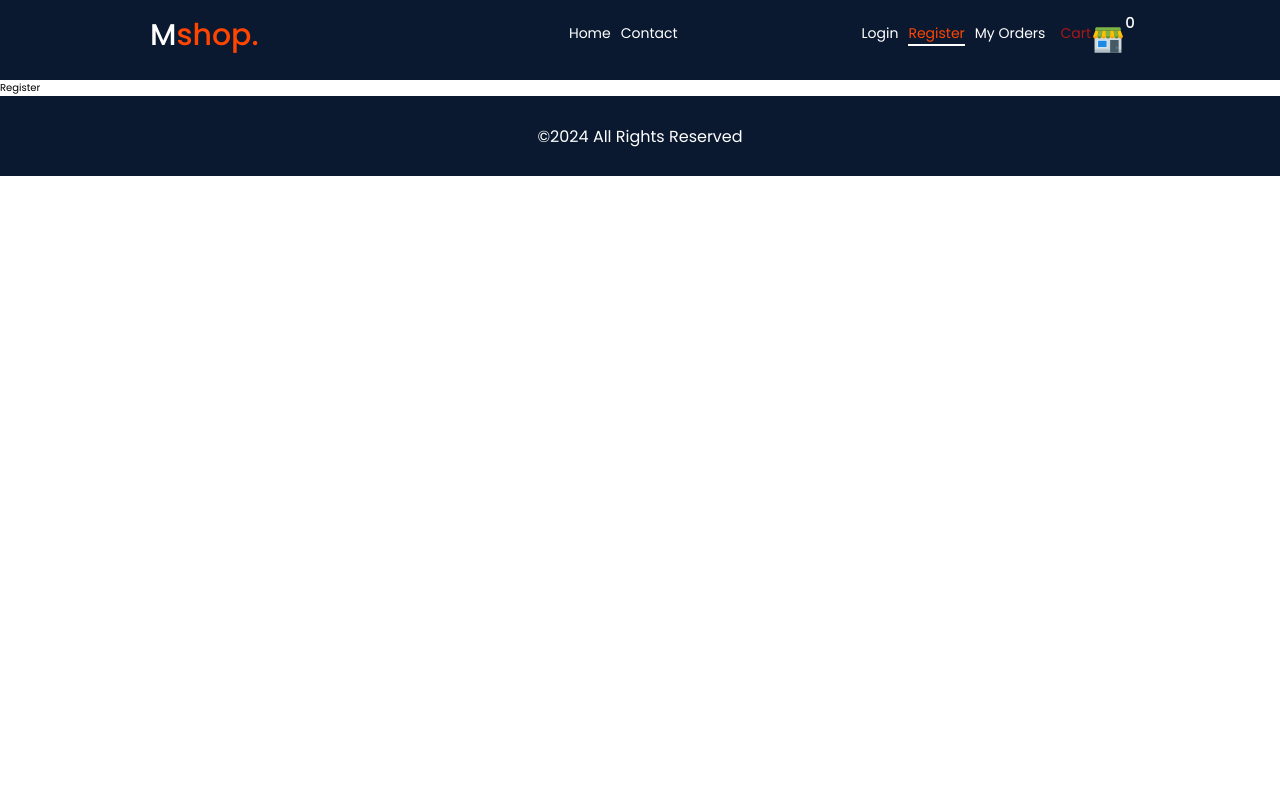
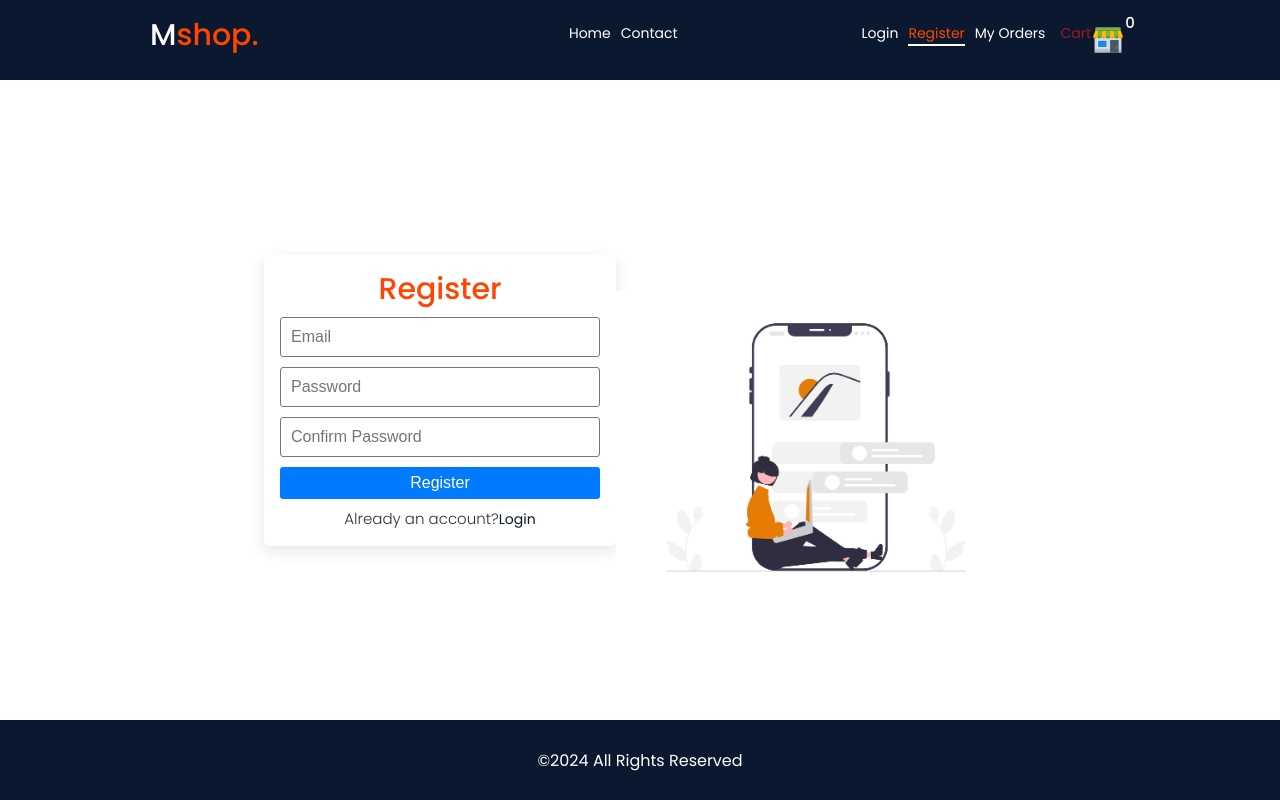
Before and after one commit to Msolmaz4/fireBaseEcommerce, a React (Vite) app: page /register in a window 1280 px wide. Built offline with nearby package versions, Linux system fonts and the light colour scheme.

Commit message:
register

```diff
--- /dev/null
+++ b/src/components/card/Card.jsx
@@ -0,0 +1,14 @@
+
+
+
+import styles from "./Card.module.scss"
+
+const Card = ({children,cardClass}) => {
+  return (
+    <div className={`${styles.card} ${cardClass}`}>
+        {children}
+    </div>
+  )
+}
+
+export default Card
--- /dev/null
+++ b/src/components/card/Card.module.scss
@@ -0,0 +1,6 @@
+.card {
+    border: 1px solid transparent;
+    border-radius: 5px;
+    box-shadow: var(--box-shadow);
+    overflow: hidden;
+  }
--- a/src/pages/auth/Register.jsx
+++ b/src/pages/auth/Register.jsx
@@ -1,8 +1,35 @@
 
+import { Link } from "react-router-dom"
+import registerImg from "../../assets/register.png"
+import styles from "./auth.module.scss"
+import Card from "../../components/card/Card"
 
 const Register = () => {
   return (
-    <div>Register</div>
+    <section className={`container ${styles.auth}`}>
+    <Card>
+
+    <div className={styles.form}>
+      <h2>Register</h2>
+      <form>
+        <input type="text" placeholder="Email" required />
+        <input type="password" placeholder="Password" required />
+        <input type="password" placeholder="Confirm Password" required />
+        <button className="--btn --btn-primary --btn-block">Register</button>
+
+
+      </form>
+
+      <span className={styles.register}>
+        <p>Already an account?</p>
+        <Link to="/login"> Login</Link>
+      </span>
+    </div>
+    </Card>
+    <div className={styles.img}>
+      <img src={registerImg} alt="login" width="400" />
+    </div>
+  </section>
   )
 }
 
```
Also changed, not shown: src/pages/auth/Login.jsx (+17 -18 lines), src/assets/register.png (added).
